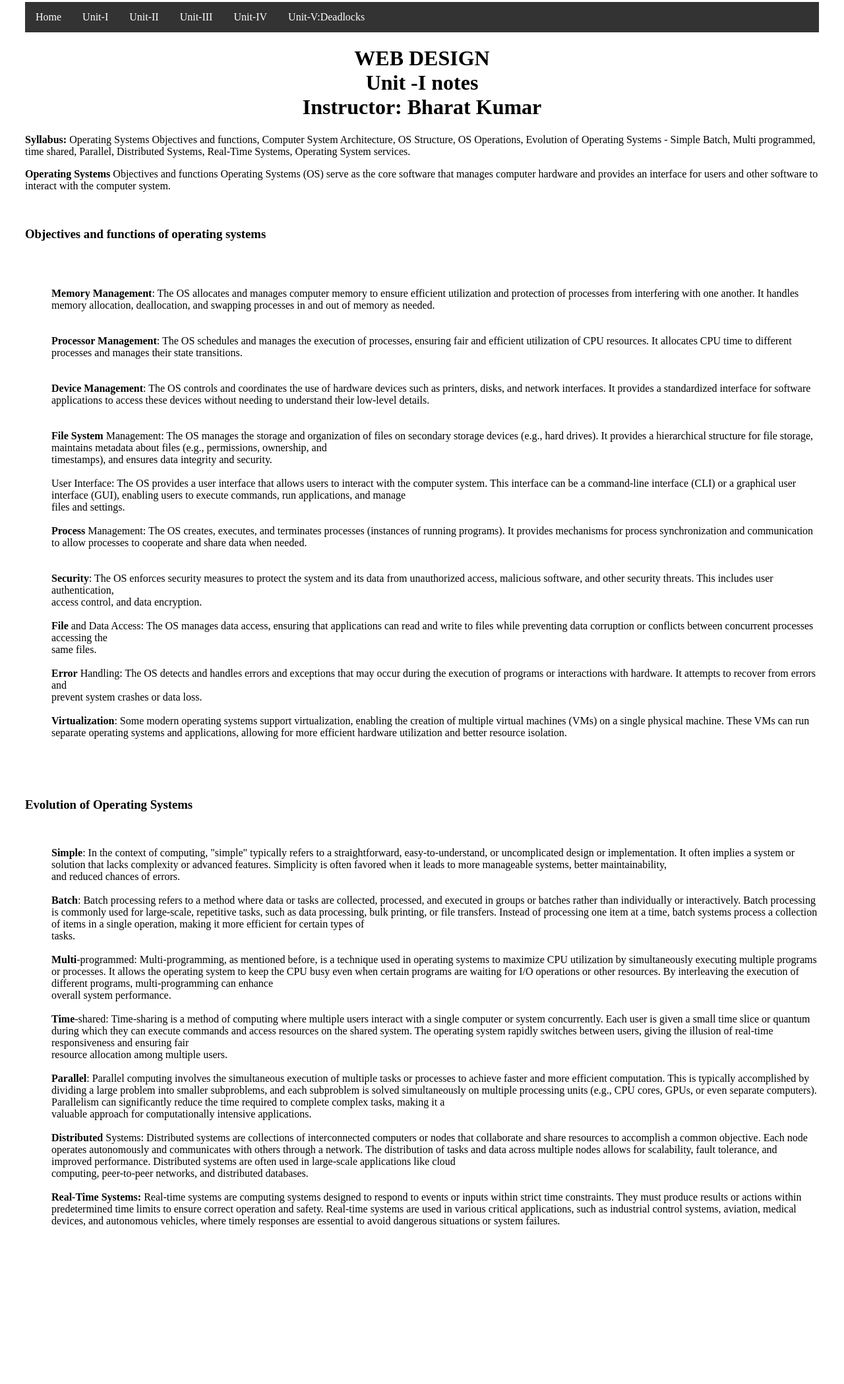
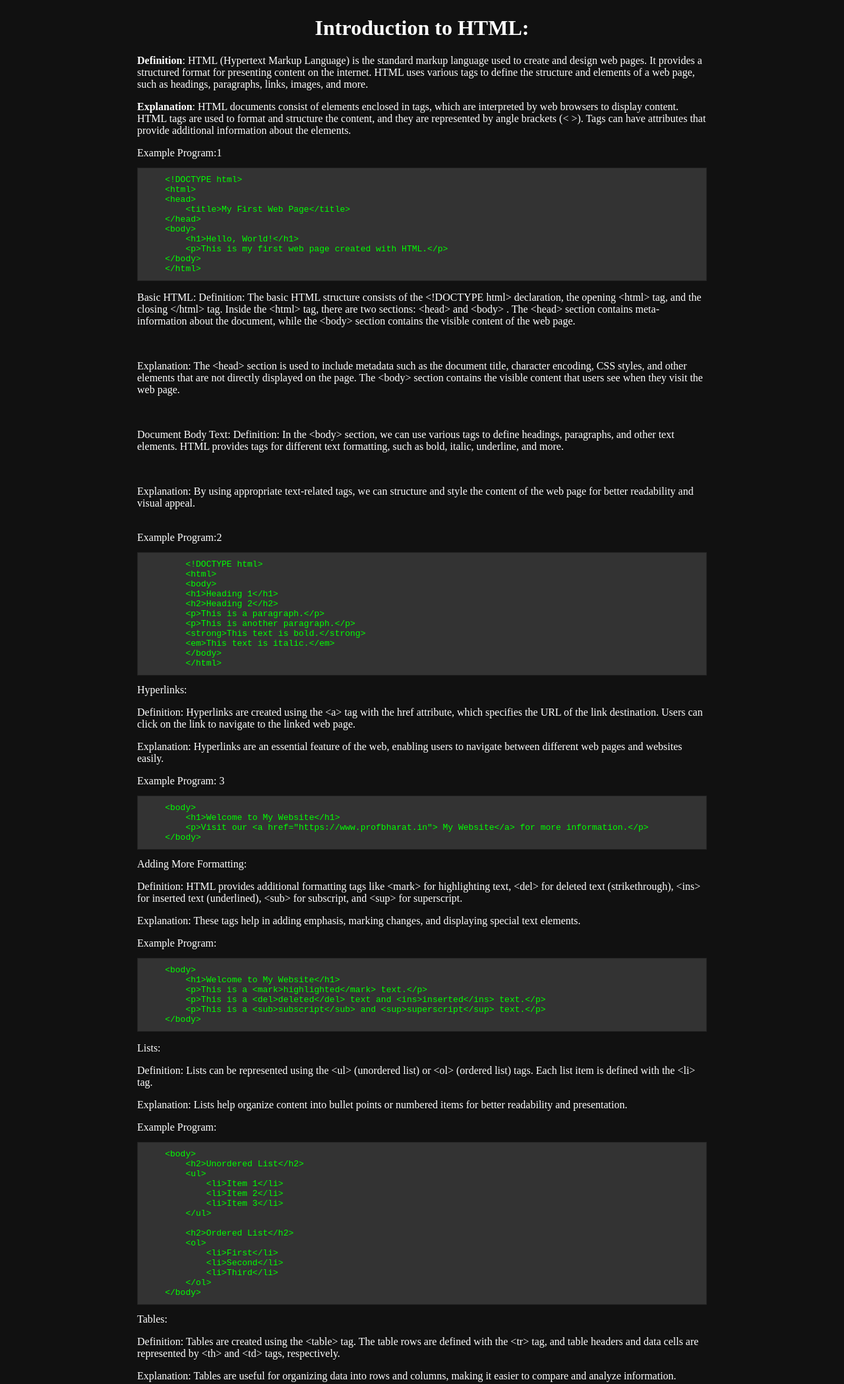
Before and after one commit to ProfBharat/wt, a plain HTML site: page unit-i.html in a window 1280 px wide. Shown: the part 35-2133 px from the top of the page at 66% size. Before the commit the page ends 1949 px from the top, so only its background shows below. Drawn offline with nearby package versions, Linux system fonts and the light colour scheme.

Commit message:
scrolling

```diff
--- a/unit-i.css
+++ b/unit-i.css
@@ -1,5 +1,9 @@
 body{
-    padding: 30px;
+    padding-top: 30px;
+    padding-left: 200px;
+    padding-right:200px;
+    background-color: #111;
+    color:white;
 }
 ul {
     list-style-type: none;
@@ -30,3 +34,12 @@ h1{
 h2{
     text-align: center;
 }
+
+pre {
+    background-color: #333; /* Dark gray background */
+    padding: 10px;
+    border: 1px solid #222; /* Dark gray border */
+    overflow-x: auto;
+    white-space: pre-wrap;
+    color: #00ff00; /* Green text color */
+  }
--- a/unit-i.html
+++ b/unit-i.html
@@ -1,4 +1,5 @@
 <!DOCTYPE html>
+
 <html lang="en">
     <head>
         <meta charset="UTF-8" />
@@ -7,161 +8,264 @@
               content="width=device-width, initial-scale=1.0"
         />
         <link rel="stylesheet" href="unit-i.css" />
-            <title>Operating System Notes </title>
+        <link
+              rel="stylesheet"
+              href="https://fonts.googleapis.com/icon?family=Material+Icons"
+        />
+        <link rel="stylesheet" href="https://fonts.googleapis.com/css2?family=Material+Symbols+Outlined:opsz,wght,FILL,GRAD@20..48,100..700,0..1,-50..200" />
+        <title>Web Design Notes</title>
   </head>
     <body>
-            <!-- Navigation Menu -->
-            <nav>
-                  <ul>
-                        <li><a href="index.html">Home</a></li>
-                        <li><a href="unit-i.html">Unit-I </a></li>
-                        <li><a href="unit-ii.html">Unit-II</a></li>
-                        <li><a href="unit-iii.html">Unit-III</a></li>
-                        <li><a href="unit-iv.html">Unit-IV</a></li>
-                        <li><a href="unit-v.html">Unit-V:Deadlocks</a></li>
-                  </ul>
-            </nav>
 
-            <h1>
-                 WEB DESIGN <br />
-                  Unit -I notes <br />
-                  Instructor: Bharat Kumar
-            </h1>
+
+
+<h1>Introduction to HTML:</h1>
+
 <p>
-                  <b>Syllabus:</b> Operating Systems Objectives and functions,
-                  Computer System Architecture, OS Structure, OS Operations,
-                  Evolution of Operating Systems - Simple Batch, Multi
-                  programmed, time shared, Parallel, Distributed Systems,
-                  Real-Time Systems, Operating System services.
+      <b>Definition</b>: HTML (Hypertext Markup Language) is the standard markup
+      language used to create and design web pages. It provides a structured
+      format for presenting content on the internet. HTML uses various tags to
+      define the structure and elements of a web page, such as headings,
+      paragraphs, links, images, and more.
 </p>
 
 <p>
-                  <b>Operating Systems</b> Objectives and functions Operating
-                  Systems (OS) serve as the core software that manages computer
-                  hardware and provides an interface for users and other
-                  software to interact with the computer system.
-            </p><br>
-            <h3>Objectives and functions of operating systems</h3>
-            <br />
-            <br />
-            <ol>
-                  <b>Memory Management</b>: The OS allocates and manages computer
-                  memory to ensure efficient utilization and protection of processes
-                  from interfering with one another. It handles memory allocation,
-                  deallocation, and swapping processes in and out of memory as needed.
-                  <br><br /></br>
-                  <b>Processor Management</b>: The OS schedules and manages the
-                  execution of processes, ensuring fair and efficient utilization of
-                  CPU resources. It allocates CPU time to different processes and
-                  manages their state transitions.
-                  <br><br /></br>
-                  <b>Device Management</b>: The OS controls and coordinates the use of
-                  hardware devices such as printers, disks, and network interfaces. It
-                  provides a standardized interface for software applications to
-                  access these devices without needing to understand their low-level
-                  details.
-                  <br><br /></br>
-                  <b>File System</b> Management: The OS manages the storage and
-                  organization of files on secondary storage devices (e.g., hard
-                  drives). It provides a hierarchical structure for file storage,
-                  maintains metadata about files (e.g., permissions, ownership, and
-                  <br>timestamps), and ensures data integrity and security. <br /></br>
-                  User Interface: The OS provides a user interface that allows users
-                  to interact with the computer system. This interface can be a
-                  command-line interface (CLI) or a graphical user interface (GUI),
-                  enabling users to execute commands, run applications, and manage
-                  <br>files and settings. <br /></br>
-                  <b>Process</b> Management: The OS creates, executes, and terminates
-                  processes (instances of running programs). It provides mechanisms
-                  for process synchronization and communication to allow processes to
-                  cooperate and share data when needed.
-                  <br><br /></br>
-                  <b>Security</b>: The OS enforces security measures to protect the
-                  system and its data from unauthorized access, malicious software,
-                  and other security threats. This includes user authentication,
-                  <br>access control, and data encryption.</br>
-                  <br />
-                  <b>File</b> and Data Access: The OS manages data access, ensuring
-                  that applications can read and write to files while preventing data
-                  corruption or conflicts between concurrent processes accessing the
-                  <br>same files.</br>
-                  <br />
-                  <b>Error</b> Handling: The OS detects and handles errors and
-                  exceptions that may occur during the execution of programs or
-                  interactions with hardware. It attempts to recover from errors and
-                  <br>prevent system crashes or data loss.</br>
-                  <br />
-                  <b>Virtualization</b>: Some modern operating systems support
-                  virtualization, enabling the creation of multiple virtual machines
-                  (VMs) on a single physical machine. These VMs can run separate
-                  operating systems and applications, allowing for more efficient
-                  hardware utilization and better resource isolation.
-            </ol>
-            <br />
-            <br />
-            <br />
-            <h3>Evolution of Operating Systems</h3>
-            <br />
-            <ol>
-                  <b>Simple</b>: In the context of computing, "simple" typically
-                  refers to a straightforward, easy-to-understand, or uncomplicated
-                  design or implementation. It often implies a system or solution that
-                  lacks complexity or advanced features. Simplicity is often favored
-                  when it leads to more manageable systems, better maintainability,
-                  <br>and reduced chances of errors.</br>
-                  <br />
-                  <b>Batch</b>: Batch processing refers to a method where data or
-                  tasks are collected, processed, and executed in groups or batches
-                  rather than individually or interactively. Batch processing is
-                  commonly used for large-scale, repetitive tasks, such as data
-                  processing, bulk printing, or file transfers. Instead of processing
-                  one item at a time, batch systems process a collection of items in a
-                  single operation, making it more efficient for certain types of
-                  <br>tasks.</br>
-                  <br />
-                  <b>Multi</b>-programmed: Multi-programming, as mentioned before, is
-                  a technique used in operating systems to maximize CPU utilization by
-                  simultaneously executing multiple programs or processes. It allows
-                  the operating system to keep the CPU busy even when certain programs
-                  are waiting for I/O operations or other resources. By interleaving
-                  the execution of different programs, multi-programming can enhance
-                  <br>overall system performance.</br>
-                  <br />
-                  <b>Time</b>-shared: Time-sharing is a method of computing where
-                  multiple users interact with a single computer or system
-                  concurrently. Each user is given a small time slice or quantum
-                  during which they can execute commands and access resources on the
-                  shared system. The operating system rapidly switches between users,
-                  giving the illusion of real-time responsiveness and ensuring fair
-                  <br>resource allocation among multiple users.</br>
-                  <br />
-                  <b>Parallel</b>: Parallel computing involves the simultaneous
-                  execution of multiple tasks or processes to achieve faster and more
-                  efficient computation. This is typically accomplished by dividing a
-                  large problem into smaller subproblems, and each subproblem is
-                  solved simultaneously on multiple processing units (e.g., CPU cores,
-                  GPUs, or even separate computers). Parallelism can significantly
-                  reduce the time required to complete complex tasks, making it a
-                  <br>valuable approach for computationally intensive applications.</br>
-                  <br />
-                  <b>Distributed</b> Systems: Distributed systems are collections of
-                  interconnected computers or nodes that collaborate and share
-                  resources to accomplish a common objective. Each node operates
-                  autonomously and communicates with others through a network. The
-                  distribution of tasks and data across multiple nodes allows for
-                  scalability, fault tolerance, and improved performance. Distributed
-                  systems are often used in large-scale applications like cloud
-                  <br>computing, peer-to-peer networks, and distributed databases.</br>
-                  <br />
-                  <b>Real-Time Systems</b><b>:</b> Real-time systems are computing
-                  systems designed to respond to events or inputs within strict time
-                  constraints. They must produce results or actions within
-                  predetermined time limits to ensure correct operation and safety.
+      <b>Explanation</b>: HTML documents consist of elements enclosed in tags,
+      which are interpreted by web browsers to display content. HTML tags are
+      used to format and structure the content, and they are represented by
+      angle brackets (< >). Tags can have attributes that provide additional
+      information about the elements.
+</p>
 
-                  Real-time systems are used in various critical applications, such as
-                  industrial control systems, aviation, medical devices, and
-                  autonomous vehicles, where timely responses are essential to avoid
-                  dangerous situations or system failures.
-            </ol>
+Example Program:1
+
+<pre class="program-1">
+    &lt!DOCTYPE html&gt
+    &lthtml&gt
+    &lthead&gt
+        &lttitle&gtMy First Web Page&lt/title&gt
+    &lt/head&gt
+    &ltbody&gt
+        &lth1&gtHello, World!&lt/h1&gt
+        &ltp&gtThis is my first web page created with HTML.&lt/p&gt
+    &lt/body&gt
+    &lt/html&gt
+</pre>
+
+<p>
+    Basic HTML: Definition: The basic HTML structure consists of the &lt!DOCTYPE
+    html&gt declaration, the opening &lthtml&gt tag, and the closing &lt/html&gt
+    tag. Inside the &lthtml&gt tag, there are two sections: &lthead&gt and
+    &ltbody&gt . The &lthead&gt section contains meta-information about the
+    document, while the &ltbody&gt section contains the visible content of the web
+    page.
+</p> <br>
+<p>
+    Explanation: The &lthead&gt section is used to include metadata such as
+    the document title, character encoding, CSS styles, and other elements that are
+    not directly displayed on the page. The &ltbody&gt section contains the visible
+    content that users see when they visit the web page.
+</p>
+<br>
+<p>
+    Document Body Text:
+    Definition: In the &ltbody&gt section, we can use various tags to define
+    headings, paragraphs, and other text elements. HTML provides tags for different
+    text formatting, such as bold, italic, underline, and more.
+</p>
+<br>
+<p>
+    Explanation: By
+    using appropriate text-related tags, we can structure and style the content of
+    the web page for better readability and visual appeal.
+</p> <br>
+
+Example Program:2 <br>
+
+<pre class="program-2">
+        &lt!DOCTYPE html&gt
+        &lthtml&gt
+        &ltbody&gt
+        &lth1&gtHeading 1&lt/h1&gt
+        &lth2&gtHeading 2&lt/h2&gt
+        &ltp&gtThis is a paragraph.&lt/p&gt
+        &ltp&gtThis is another paragraph.&lt/p&gt
+        &ltstrong&gtThis text is bold.&lt/strong&gt
+        &ltem&gtThis text is italic.&lt/em&gt
+        &lt/body&gt
+        &lt/html&gt
+</pre>
+
+
+
+Hyperlinks:
+
+<p>Definition: Hyperlinks are created using the &lta&gt tag with the href attribute, which specifies the URL of the link destination. Users can click on the link to navigate to the linked web page.</p>
+
+<p>Explanation: Hyperlinks are an essential feature of the web, enabling users to navigate between different web pages and websites easily.</p>
+
+
+Example Program: 3
+
+
+<pre>
+    &ltbody&gt
+        &lth1&gtWelcome to My Website&lt/h1&gt
+        &ltp&gtVisit our &lta href="https://www.profbharat.in"&gt My Website&lt/a&gt for more information.&lt/p&gt
+    &lt/body&gt
+</pre>
+Adding More Formatting:
+
+<p>Definition: HTML provides additional formatting tags like &ltmark&gt for highlighting text, &ltdel&gt for deleted text (strikethrough), &ltins&gt for inserted text (underlined), &ltsub&gt for subscript, and &ltsup&gt for superscript.<p>
+
+<p>Explanation: These tags help in adding emphasis, marking changes, and displaying special text elements.</p>
+
+Example Program:
+
+
+<pre>
+    &ltbody&gt
+        &lth1&gtWelcome to My Website&lt/h1&gt
+        &ltp&gtThis is a &ltmark&gthighlighted&lt/mark&gt text.&lt/p&gt
+        &ltp&gtThis is a &ltdel&gtdeleted&lt/del&gt text and &ltins&gtinserted&lt/ins&gt text.&lt/p&gt
+        &ltp&gtThis is a &ltsub&gtsubscript&lt/sub&gt and &ltsup&gtsuperscript&lt/sup&gt text.&lt/p&gt
+    &lt/body&gt
+</pre>
+<p>Lists:</p>
+
+<p>Definition: Lists can be represented using the &ltul&gt (unordered list) or &ltol&gt (ordered list) tags. Each list item is defined with the &ltli&gt tag.</p>
+
+<p>Explanation: Lists help organize content into bullet points or numbered items for better readability and presentation.</p>
+
+Example Program:
+
+
+<pre>
+    &ltbody&gt
+        &lth2&gtUnordered List&lt/h2&gt
+        &ltul&gt
+            &ltli&gtItem 1&lt/li&gt
+            &ltli&gtItem 2&lt/li&gt
+            &ltli&gtItem 3&lt/li&gt
+        &lt/ul&gt
+
+        &lth2&gtOrdered List&lt/h2&gt
+        &ltol&gt
+            &ltli&gtFirst&lt/li&gt
+            &ltli&gtSecond&lt/li&gt
+            &ltli&gtThird&lt/li&gt
+        &lt/ol&gt
+    &lt/body&gt
+</pre>
+Tables:
+
+<p>Definition: Tables are created using the &lttable&gt tag. The table rows are defined with the &lttr&gt tag, and table headers and data cells are represented by &ltth&gt and &lttd&gt tags, respectively.</p>
+
+<p>Explanation: Tables are useful for organizing data into rows and columns, making it easier to compare and analyze information.</p>
+
+Example Program:
+
+html
+Copy code
+<pre>
+    &ltbody&gt
+        &lttable&gt
+            &lttr&gt
+                &ltth&gtName&lt/th&gt
+                &ltth&gtAge&lt/th&gt
+            &lt/tr&gt
+            &lttr&gt
+                &lttd&gtJohn&lt/td&gt
+                &lttd&gt30&lt/td&gt
+            &lt/tr&gt
+            &lttr&gt
+                &lttd&gtJane&lt/td&gt
+                &lttd&gt25&lt/td&gt
+            &lt/tr&gt
+        &lt/table&gt
+    &lt/body&gt
+</pre>
+
+
+
+Images:
+
+<p>Definition: Images can be included in a web page using the &ltimg&gt tag. The src attribute specifies the URL of the image, and the alt attribute provides alternative text that is displayed if the image cannot be loaded.</p>
+
+<p>Explanation: Images enhance the visual appeal of a web page and provide additional context to the content.</p>
+
+Example Program:
+
+
+<pre>
+    &ltbody&gt
+        &lth2&gtImage Example&lt/h2&gt
+        &ltimg src="image.jpg" alt="Sample Image"&gt
+    &lt/body&gt
+</pre>
+<br>
+Multimedia Objects:
+
+<p>Definition: Multimedia objects like videos and audio can be embedded using the &ltvideo&gt and &ltaudio&gt tags, respectively. The controls attribute adds play, pause, and volume controls to the multimedia elements.</p>
+
+<p>Explanation: Multimedia elements allow web pages to include videos and audio files, making the content more engaging and interactive.</p>
+
+Example Program:
+
+
+<pre>
+    &ltbody&gt
+        &lth2&gtVideo Example&lt/h2&gt
+        &ltvideo controls&gt
+            &ltsource src="video.mp4" type="video/mp4"&gt
+            Your browser does not support the video tag.
+        &lt/video&gt
+
+        &lth2&gtAudio Example&lt/h2&gt
+        &ltaudio controls&gt
+            &ltsource src="audio.mp3" type="audio/mpeg"&gt
+            Your browser does not support the audio tag.
+        &lt/audio&gt
+    &lt/body&gt
+</pre>
+Frames:
+
+<p>Definition: Frames allow a web page to be divided into multiple sections, each displaying a separate web page. The &ltframe&gt tag is used to define each individual frame and its content.</p>
+
+<p>Explanation: Frames allow web developers to split a page into separate sections, each with its own content. However, frames are no longer recommended in modern web development due to their limitations and impact on usability and accessibility.</p>
+
+Example Program:
+
+
+<pre>
+    &ltbody&gt
+        &lth2&gtFrames Example&lt/h2&gt
+        &ltframe src="frame1.html" name="frame1"&gt
+        &ltframe src="frame2.html" name="frame2"&gt
+    &lt/body&gt
+</pre>
+Forms:
+
+<p>Definition: Forms are used to collect user input. The &ltform&gt tag is used to create a form, and form elements like &ltinput&gt, &ltselect&gt, and &lttextarea&gt are used to capture user data. The action attribute specifies the URL to which the form data is sent, and the method attribute defines the HTTP method (GET or POST).</p>
+
+<p>Explanation: Forms enable users to enter and submit data to web servers. They are widely used for various purposes, such as user registration, login, search, and more.</p>
+
+Example Program:
+
+
+<pre>
+    &ltbody&gt
+        &lth2&gtForm Example&lt/h2&gt
+        &ltform action="submit.php" method="post"&gt
+            &ltlabel for="name"&gtName:&lt/label&gt
+            &ltinput type="text" id="name" name="name" required&gt&ltbr&gt
+            &ltlabel for="email"&gtEmail:&lt/label&gt
+            &ltinput type="email" id="email" name="email" required&gt&ltbr&gt
+            &ltinput type="submit" value="Submit"&gt
+        &lt/form&gt
+    &lt/body&gt
+</pre>
+
+
 </body>
 </html>
```
Also changed, not shown: ex.html (added, +41 -0 lines), ex1.html (added, +43 -0 lines), ex3.html (added, +44 -0 lines). Lines whose indentation alone changed are shown as unchanged.
